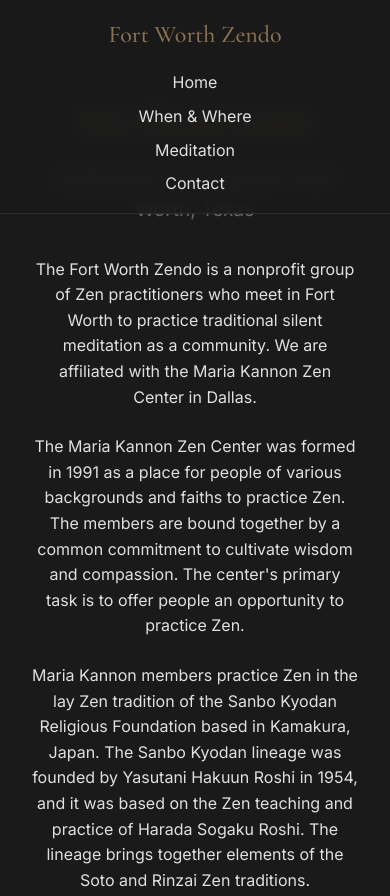
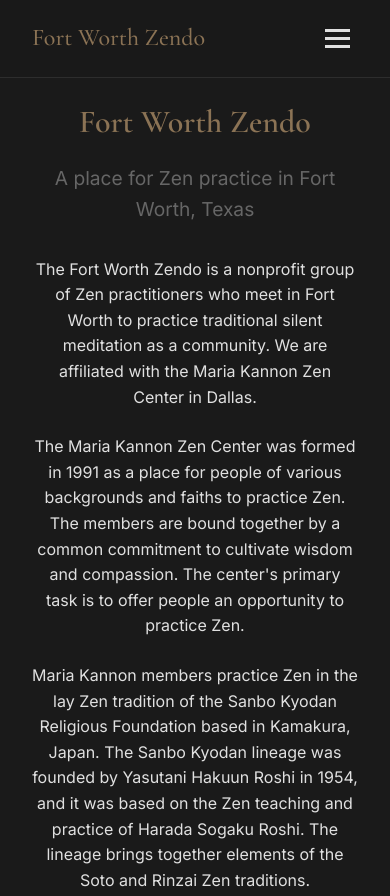
Before and after one commit to fregas/fortworthzen_2025, a plain HTML site: page index.html in a window 390 px wide. Shown: the top 896 px of the page. Drawn offline with nearby package versions, Linux system fonts and the light colour scheme.

Commit message:
Add hamburger menu for mobile navigation and update README with local server instructions

```diff
--- a/index.html
+++ b/index.html
@@ -13,6 +13,11 @@
     <nav class="navbar">
         <div class="nav-content">
             <div class="logo">Fort Worth Zendo</div>
+            <button class="hamburger" aria-label="Toggle menu">
+                <span></span>
+                <span></span>
+                <span></span>
+            </button>
             <ul class="nav-links">
                 <li><a href="#home">Home</a></li>
                 <li><a href="#when-where">When & Where</a></li>
--- a/script.js
+++ b/script.js
@@ -39,3 +39,21 @@
         navbar.style.backgroundColor = 'rgba(26, 26, 26, 0.8)';
     }
 });
+
+document.addEventListener('DOMContentLoaded', () => {
+    const hamburger = document.querySelector('.hamburger');
+    const navLinks = document.querySelector('.nav-links');
+
+    hamburger.addEventListener('click', () => {
+        hamburger.classList.toggle('active');
+        navLinks.classList.toggle('active');
+    });
+
+    // Close menu when clicking a link
+    document.querySelectorAll('.nav-links a').forEach(link => {
+        link.addEventListener('click', () => {
+            hamburger.classList.remove('active');
+            navLinks.classList.remove('active');
+        });
+    });
+});
--- a/styles.css
+++ b/styles.css
@@ -75,6 +75,24 @@
 
 .nav-links a:hover {
     color: var(--color-accent);
+}
+
+.hamburger {
+    display: none;
+    background: none;
+    border: none;
+    cursor: pointer;
+    padding: 0.5rem;
+    z-index: 1001;
+}
+
+.hamburger span {
+    display: block;
+    width: 25px;
+    height: 3px;
+    background-color: var(--color-text);
+    margin: 5px 0;
+    transition: all 0.3s ease;
 }
 
 /* Sections */
@@ -163,9 +181,45 @@
 
 /* Responsive Design */
 @media (max-width: 768px) {
+    .hamburger {
+        display: block;
+    }
+
     .nav-content {
+        flex-direction: row;
+        justify-content: space-between;
+        width: 100%;
+    }
+
+    .nav-links {
+        position: fixed;
+        top: 0;
+        right: -100%;
+        width: 70%;
+        height: 100vh;
+        background-color: var(--color-bg);
         flex-direction: column;
-        gap: 1rem;
+        justify-content: center;
+        align-items: center;
+        transition: right 0.3s ease;
+        padding: 2rem;
+        box-shadow: -2px 0 5px rgba(0, 0, 0, 0.2);
+    }
+
+    .nav-links.active {
+        right: 0;
+    }
+
+    .hamburger.active span:nth-child(1) {
+        transform: rotate(45deg) translate(5px, 5px);
+    }
+
+    .hamburger.active span:nth-child(2) {
+        opacity: 0;
+    }
+
+    .hamburger.active span:nth-child(3) {
+        transform: rotate(-45deg) translate(7px, -6px);
     }
 
     .nav-links {
```
Also changed, not shown: 1 other file.
